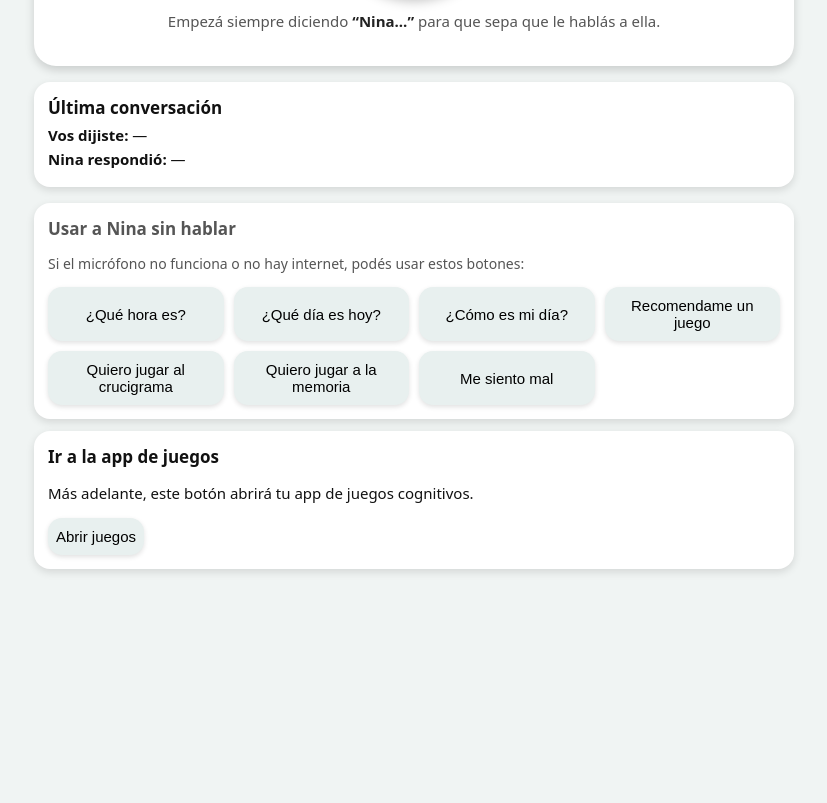
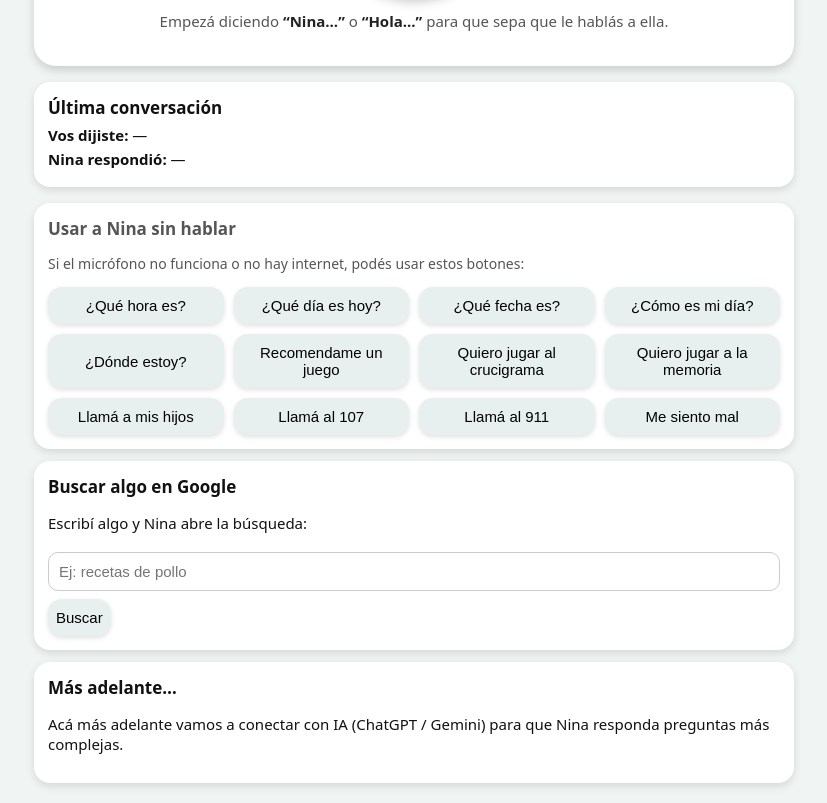
Before and after one commit to kinesiologiahospitalmelo-blip/nina_asistente, a plain HTML site: page index.html in a window 1280 px wide. Shown: the part 553-1356 px from the top of the page, without its empty margins (226-1053 px from the left). Before the commit the page ends 1142 px from the top, so only its background shows below. Drawn offline with Linux system fonts and the light colour scheme.

Commit message:
Modify index.html for title and functionality updates
Updated the title and stylesheet path, added new buttons for actions, and included a Google search section.

```diff
--- a/index.html
+++ b/index.html
@@ -2,9 +2,9 @@
 <html lang="es">
 <head>
   <meta charset="UTF-8" />
-  <title>Nina – Asistente por voz</title>
+  <title>Nina – Asistente</title>
   <meta name="viewport" content="width=device-width, initial-scale=1.0" />
-  <link rel="stylesheet" href="nina.css" />
+  <link rel="stylesheet" href="css/nina.css" />
 </head>
 <body>
   <header class="topbar">
@@ -31,7 +31,7 @@
       </button>
 
       <p class="hint">
-        Empezá siempre diciendo <b>“Nina...”</b> para que sepa que le hablás a ella.
+        Empezá diciendo <b>“Nina...”</b> o <b>“Hola...”</b> para que sepa que le hablás a ella.
       </p>
     </section>
 
@@ -53,24 +53,38 @@
       <div class="panel-title">Usar a Nina sin hablar</div>
       <p>Si el micrófono no funciona o no hay internet, podés usar estos botones:</p>
       <div class="btn-grid">
-        <button class="small-btn" onclick="respuestaRapida('hora')">¿Qué hora es?</button>
-        <button class="small-btn" onclick="respuestaRapida('dia')">¿Qué día es hoy?</button>
-        <button class="small-btn" onclick="respuestaRapida('dia_completo')">¿Cómo es mi día?</button>
-        <button class="small-btn" onclick="respuestaRapida('juego')">Recomendame un juego</button>
-        <button class="small-btn" onclick="respuestaRapida('crucigrama')">Quiero jugar al crucigrama</button>
-        <button class="small-btn" onclick="respuestaRapida('memoria')">Quiero jugar a la memoria</button>
-        <button class="small-btn" onclick="respuestaRapida('mal')">Me siento mal</button>
+        <button class="small-btn" data-accion="hora">¿Qué hora es?</button>
+        <button class="small-btn" data-accion="dia">¿Qué día es hoy?</button>
+        <button class="small-btn" data-accion="fecha">¿Qué fecha es?</button>
+        <button class="small-btn" data-accion="dia_completo">¿Cómo es mi día?</button>
+        <button class="small-btn" data-accion="donde">¿Dónde estoy?</button>
+        <button class="small-btn" data-accion="juego">Recomendame un juego</button>
+        <button class="small-btn" data-accion="crucigrama">Quiero jugar al crucigrama</button>
+        <button class="small-btn" data-accion="memoria">Quiero jugar a la memoria</button>
+        <button class="small-btn" data-accion="llamar_hijos">Llamá a mis hijos</button>
+        <button class="small-btn" data-accion="emergencia_107">Llamá al 107</button>
+        <button class="small-btn" data-accion="emergencia_911">Llamá al 911</button>
+        <button class="small-btn" data-accion="mal">Me siento mal</button>
       </div>
     </section>
 
-    <!-- Más adelante: acá ponemos un botón para abrir la app de juegos -->
+    <!-- Buscar en Google -->
     <section class="panel">
-      <div class="panel-title">Ir a la app de juegos</div>
-      <p>Más adelante, este botón abrirá tu app de juegos cognitivos.</p>
-      <button class="small-btn" onclick="irAJuegos()">Abrir juegos</button>
+      <div class="panel-title">Buscar algo en Google</div>
+      <p>Escribí algo y Nina abre la búsqueda:</p>
+      <input id="googleTexto" class="input-text" type="text" placeholder="Ej: recetas de pollo" />
+      <button class="small-btn" id="googleBtn">Buscar</button>
+    </section>
+
+    <!-- Lugar para futuras preguntas/IA -->
+    <section class="panel">
+      <div class="panel-title">Más adelante…</div>
+      <p>
+        Acá más adelante vamos a conectar con IA (ChatGPT / Gemini) para que Nina responda preguntas más complejas.
+      </p>
     </section>
   </main>
 
-  <script src="nina.js"></script>
+  <script type="module" src="js/nina.js"></script>
 </body>
 </html>
```
